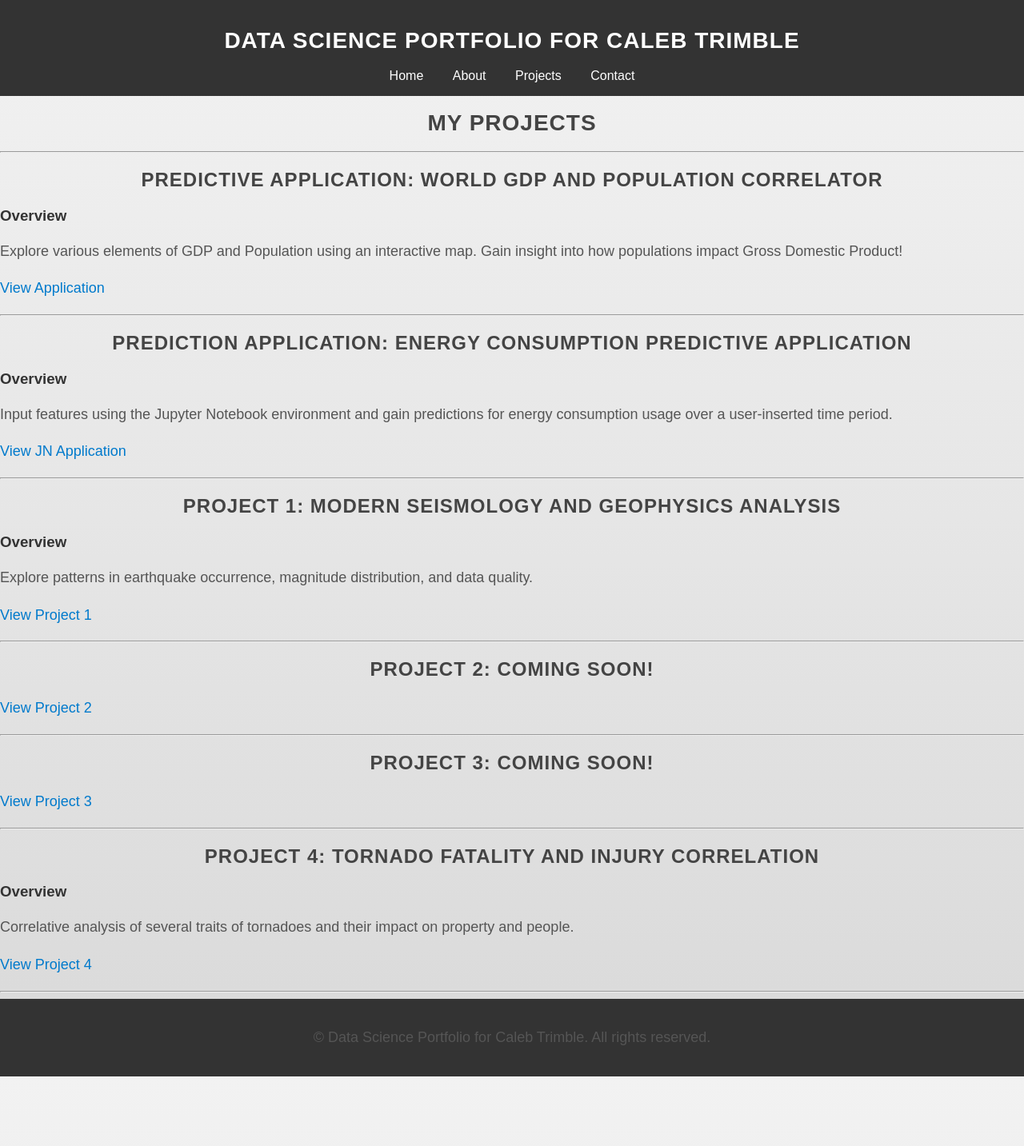
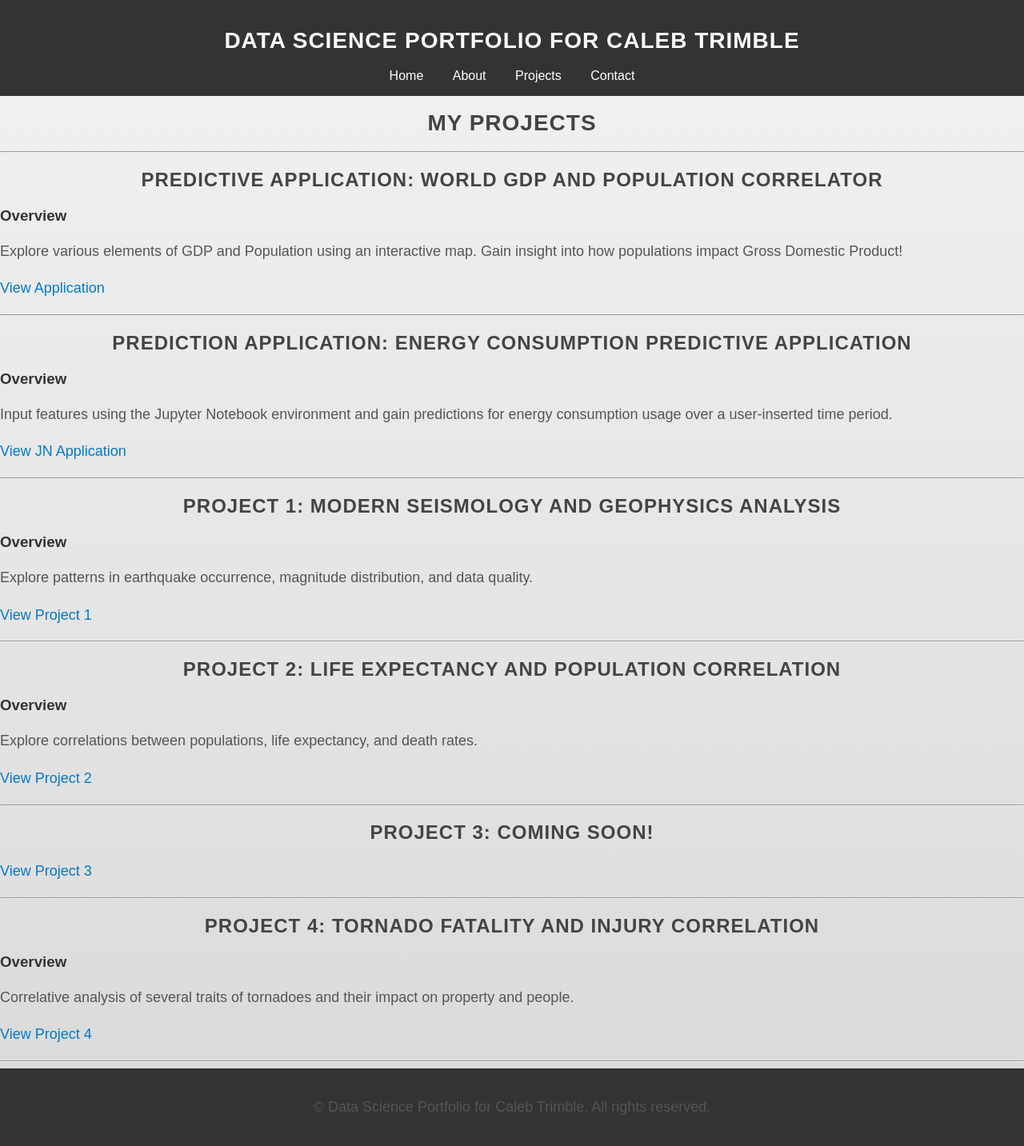
Before and after one commit to cmtrimble/cmtrimble.github.io, a Jekyll site: the page built from project.md, in a window 1280 px wide. Shown: the whole page at 80% size. Built offline with Jekyll 4.4.1, drawn with Linux system fonts in a browser that asks for light colours; before the commit the page ends 1346 px from its top, so only the background shows below that.

Commit message:
Update project.md
Added details for Project 2

```diff
--- a/project.md
+++ b/project.md
@@ -32,10 +32,11 @@ Explore patterns in earthquake occurrence, magnitude distribution, and data qual
 
 ---
 
-## Project 2: Coming Soon!
+## Project 2: Life Expectancy and Population Correlation
+### Overview
+Explore correlations between populations, life expectancy, and death rates.
 
-
-[View Project 2]()
+[View Project 2](https://github.com/cmtrimble/cmtrimble.github.io/tree/main/Project2)
 
 ---
 
```
